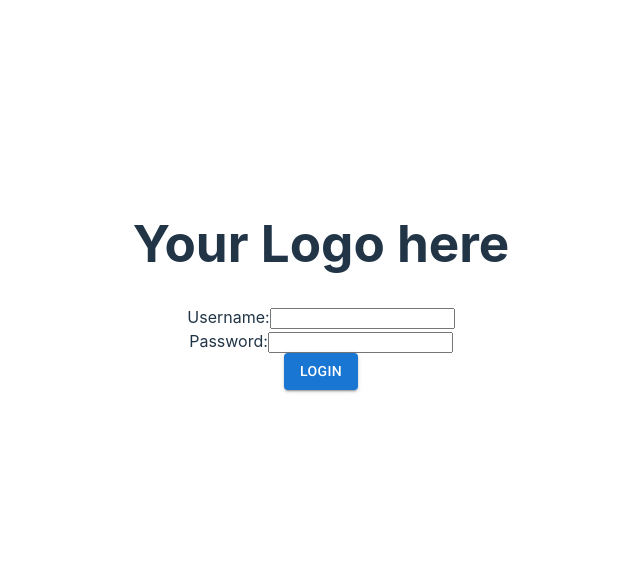
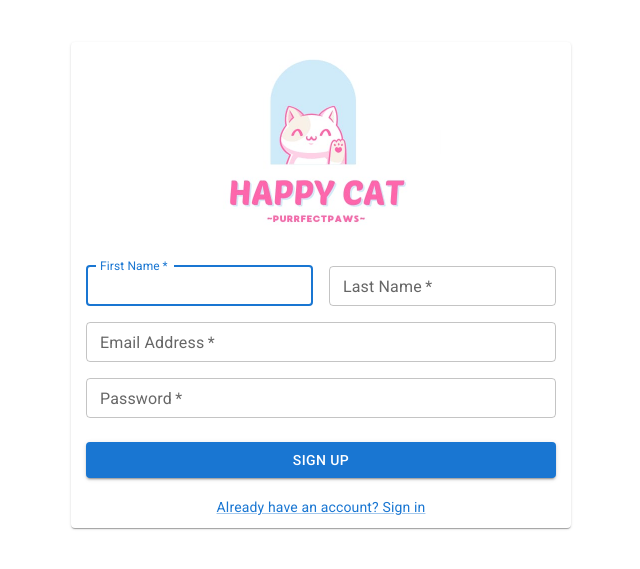
Before and after one commit to leorenceyeoh/Team4, a React (Vite) app in the folder catpawfe/: page /signUp in a window 1280 px wide. Shown: the part 115-684 px from the top of the page, without its empty margins (319-959 px from the left). Built offline with nearby package versions, Linux system fonts and the light colour scheme.

Commit message:
[Sign Up] UI for sign up page with logo

```diff
--- a/catpawfe/package.json
+++ b/catpawfe/package.json
@@ -18,6 +18,7 @@
     "@mui/styled-engine-sc": "^5.14.7",
     "react": "^18.2.0",
     "react-dom": "^18.2.0",
+    "react-router-dom": "^6.15.0",
     "styled-components": "^5.3.11"
   },
   "devDependencies": {
--- a/catpawfe/src/Login.tsx
+++ b/catpawfe/src/Login.tsx
@@ -1,6 +1,8 @@
 import { useState } from 'react'
 import './App.css'
 import Button from '@mui/material/Button';
+import { Avatar, Link } from '@mui/material';
+import logo from './assets/logo.jpg';
 
 const Login = () => {
     const [username, setUsername] = useState('');
@@ -19,9 +21,14 @@ const Login = () => {
         // Here you can handle the login logic, like sending the username and password to the server
     };
 
+    const onClickSignUp = (url:string) => {
+        console.log("url")
+        window.location.href = url;
+    }
+
     return (
         <div className="login-container">
-            <h1>Your Logo here</h1>
+            <Avatar src={logo} sx={{ width: 250, height: 200 }}/>
             <form onSubmit={handleSubmit}>
                 <div>
                     <label htmlFor="username">Username:</label>
@@ -44,6 +51,8 @@ const Login = () => {
                     />
                 </div>
                 <Button variant="contained">Login</Button>
+                <br/>
+                <Link href="#" onClick={() => onClickSignUp('/signup')}>{"Don't have an account? Sign Up"}</Link>
             </form>
         </div>
     );
--- a/catpawfe/src/main.tsx
+++ b/catpawfe/src/main.tsx
@@ -6,10 +6,28 @@ import '@fontsource/roboto/300.css';
 import '@fontsource/roboto/400.css';
 import '@fontsource/roboto/500.css';
 import '@fontsource/roboto/700.css';
+import { RouterProvider, createBrowserRouter } from 'react-router-dom';
+import Signup from './pages/Signup.tsx';
 
+const router = createBrowserRouter([
+  {
+      path: '/',
+      element: <Login />
+  },
+  {
+      path: '/signUp',
+      element: <Signup />
+  }
+]);
 
-ReactDOM.createRoot(document.getElementById('root')!).render(
+const root = ReactDOM.createRoot(document.getElementById('root')!);
+root.render(
   <React.StrictMode>
-    <Login />
-  </React.StrictMode>,
-)
+        <RouterProvider router = { router } />
+  </React.StrictMode>
+);
+// const root = ReactDOM.createRoot(document.getElementById('root')!).render(
+//   <React.StrictMode>
+//     <Login />
+//   </React.StrictMode>,
+// )
--- /dev/null
+++ b/catpawfe/src/pages/Signup.tsx
@@ -0,0 +1,94 @@
+import { Avatar, Box, Button, Card, Grid, Link, TextField } from "@mui/material";
+import Container from "@mui/material/Container";
+import logo from '../assets/logo.jpg';
+
+export default function Signup() {
+
+    const handleSubmit = () => {
+        //event.preventDefault();
+        // const data = new FormData(event.currentTarget);
+        // console.log({
+        //   email: data.get('email'),
+        //   password: data.get('password'),
+        // });
+    };
+
+    const onClickSignIn = (url: string) => {
+        console.log("url")
+        window.location.href = url;
+    }
+
+    return (
+        <Container maxWidth="sm">
+            <Card sx={{ maxWidth: 500 }}>
+                <Avatar src={logo} sx={{ width: 250, height: 200, mx: '120px' }} />
+                <Box sx={{ display: 'inline-block' }}>
+                    <Box component="form" noValidate onSubmit={handleSubmit} sx={{ mt: 3, mx: '15px', mb: "10px" }}>
+                        <Grid container spacing={2}>
+                            <Grid item xs={12} sm={6}>
+                                <TextField
+                                    autoComplete="given-name"
+                                    name="firstName"
+                                    required
+                                    fullWidth
+                                    id="firstName"
+                                    label="First Name"
+                                    autoFocus
+                                    size="small"
+                                />
+                            </Grid>
+                            <Grid item xs={12} sm={6}>
+                                <TextField
+                                    required
+                                    fullWidth
+                                    id="lastName"
+                                    label="Last Name"
+                                    name="lastName"
+                                    autoComplete="family-name"
+                                    size="small"
+                                />
+                            </Grid>
+                            <Grid item xs={12}>
+                                <TextField
+                                    required
+                                    fullWidth
+                                    id="email"
+                                    label="Email Address"
+                                    name="email"
+                                    autoComplete="email"
+                                    size="small"
+                                />
+                            </Grid>
+                            <Grid item xs={12}>
+                                <TextField
+                                    required
+                                    fullWidth
+                                    name="password"
+                                    label="Password"
+                                    type="password"
+                                    id="password"
+                                    autoComplete="new-password"
+                                    size="small"
+                                />
+                            </Grid>
+                        </Grid>
+                        <Button
+                            type="submit"
+                            fullWidth
+                            variant="contained"
+                            sx={{ mt: 3, mb: 2 }}
+                        >
+                            Sign Up
+                        </Button>
+                        <Grid item>
+                            <Link href="#" variant="body2" onClick={() => onClickSignIn('/')}>
+                                Already have an account? Sign in
+                            </Link>
+                        </Grid>
+                    </Box>
+                </Box>
+            </Card>
+        </Container>
+    );
+
+}
```
Also changed, not shown: catpawfe/src/assets/logo.jpg (added).
